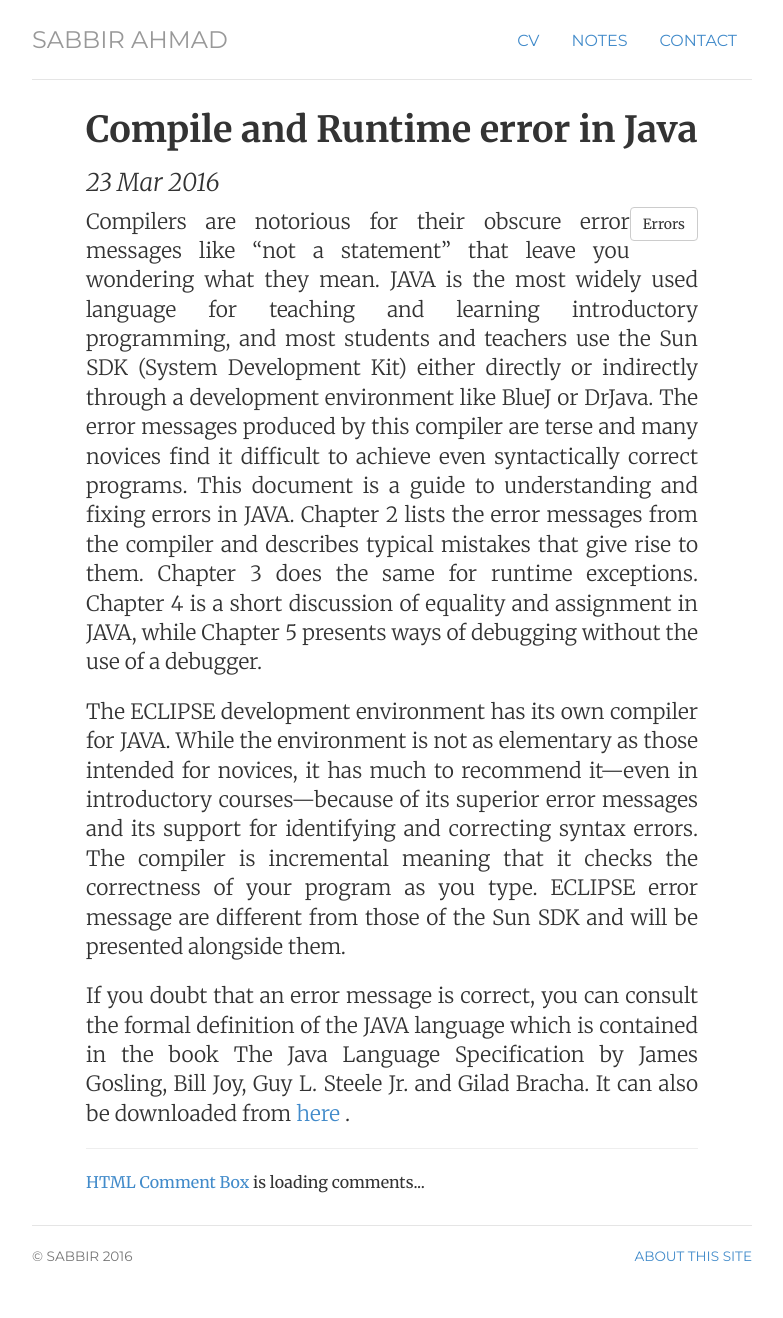
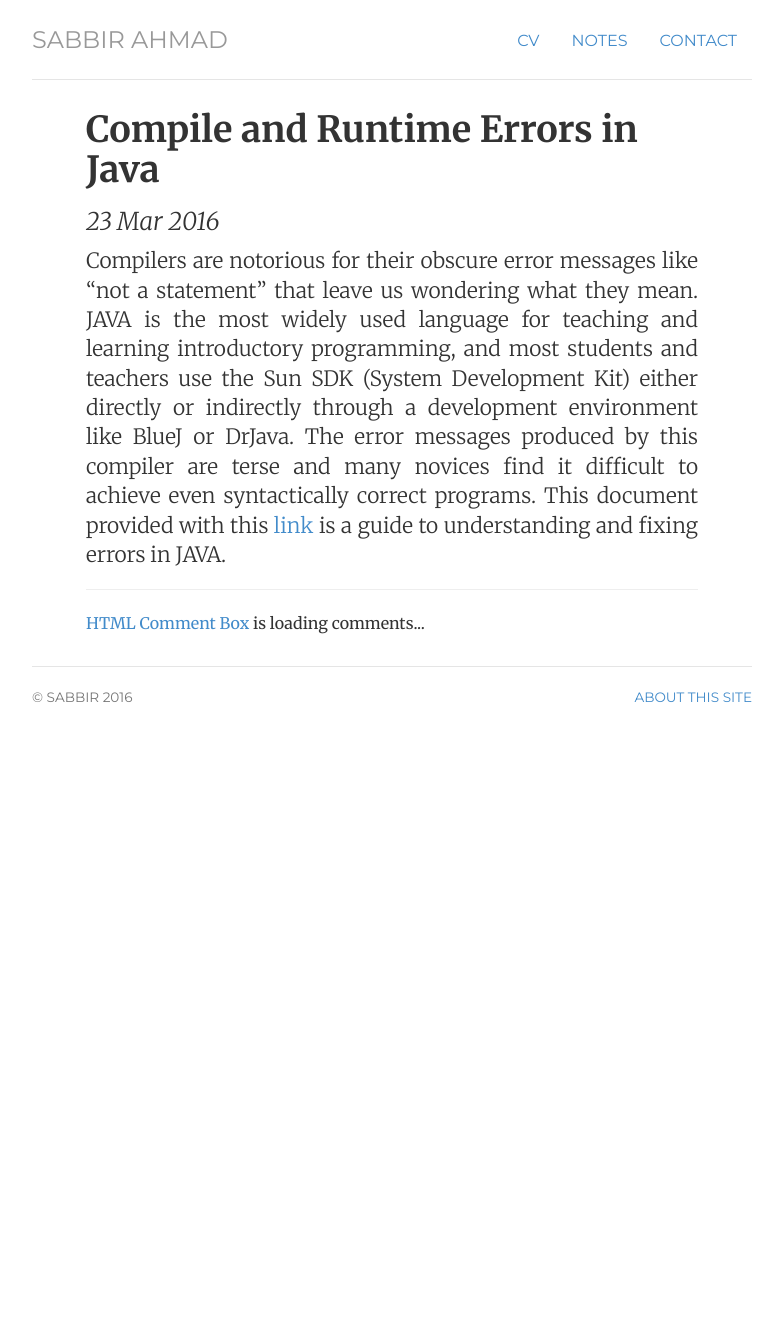
Before and after one commit to muktoshuvro/muktoshuvro.github.io, a Jekyll site: the page built from _posts/2016-03-11-sabbir-ahmad-site-launched.md, in a window 1280 px wide. Shown: the whole page, without its empty margins (248-1031 px from the left). Built offline with Jekyll 4.4.1, drawn with Linux system fonts in a browser that asks for light colours; a style sheet for code colours, icons or effects is not loaded; after the commit the page ends 900 px from its top, so only the background shows below that.

Commit message:
new update

```diff
--- a/_posts/2016-03-11-sabbir-ahmad-site-launched.md
+++ b/_posts/2016-03-11-sabbir-ahmad-site-launched.md
@@ -1,42 +1,20 @@
 ---
 layout: post
-title: " Compile and Runtime error in Java "
+title: " Compile and Runtime Errors in Java "
 date: 2016-03-23
 ---
 
 <div class="errors">
 
-<a href="/files/errors.pdf" class="btn btn-default pull-right" title="Compile and Runtime
- error in Java">Errors</a>
-
-<p class="lead" align="justify">Compilers are notorious for their obscure error messages like “not a statement” that
-leave you wondering what they mean. JAVA is the most widely used language for
+<p class="lead" align="justify">
+Compilers are notorious for their obscure error messages like
+“not a statement” that leave us wondering what they mean. JAVA is the most widely used language for
 teaching and learning introductory programming, and most students and teachers
 use the Sun SDK (System Development Kit) either directly or indirectly through a
 development environment like BlueJ or DrJava. The error messages produced by
 this compiler are terse and many novices find it difficult to achieve even syntactically
-correct programs. This document is a guide to understanding and fixing errors in
-JAVA. Chapter 2 lists the error messages from the compiler and describes typical
-mistakes that give rise to them. Chapter 3 does the same for runtime exceptions.
-Chapter 4 is a short discussion of equality and assignment in JAVA, while Chapter 5
-presents ways of debugging without the use of a debugger.
-</p>
-<p class="lead" align="justify">
-The ECLIPSE development environment has its own compiler for JAVA. While the
-environment is not as elementary as those intended for novices, it has much to recommend
-it—even in introductory courses—because of its superior error messages
-and its support for identifying and correcting syntax errors. The compiler is incremental
-meaning that it checks the correctness of your program as you type. ECLIPSE
-error message are different from those of the Sun SDK and will be presented alongside
-them.
+correct programs. This document provided with this <a href="/files/errors.pdf">
+link </a> is a guide to understanding and fixing errors in JAVA.
 </p>
 
-<p class="lead" align="justify">
-If you doubt that an error message is correct, you can consult the formal definition of
-the JAVA language which is contained in the book The Java Language Specification by
-James Gosling, Bill Joy, Guy L. Steele Jr. and Gilad Bracha. It can also be downloaded
-from <a href="http://java.sun.com/docs/books/jls/index.html"> here </a>.
-</p>
-
-
 </div>
```
